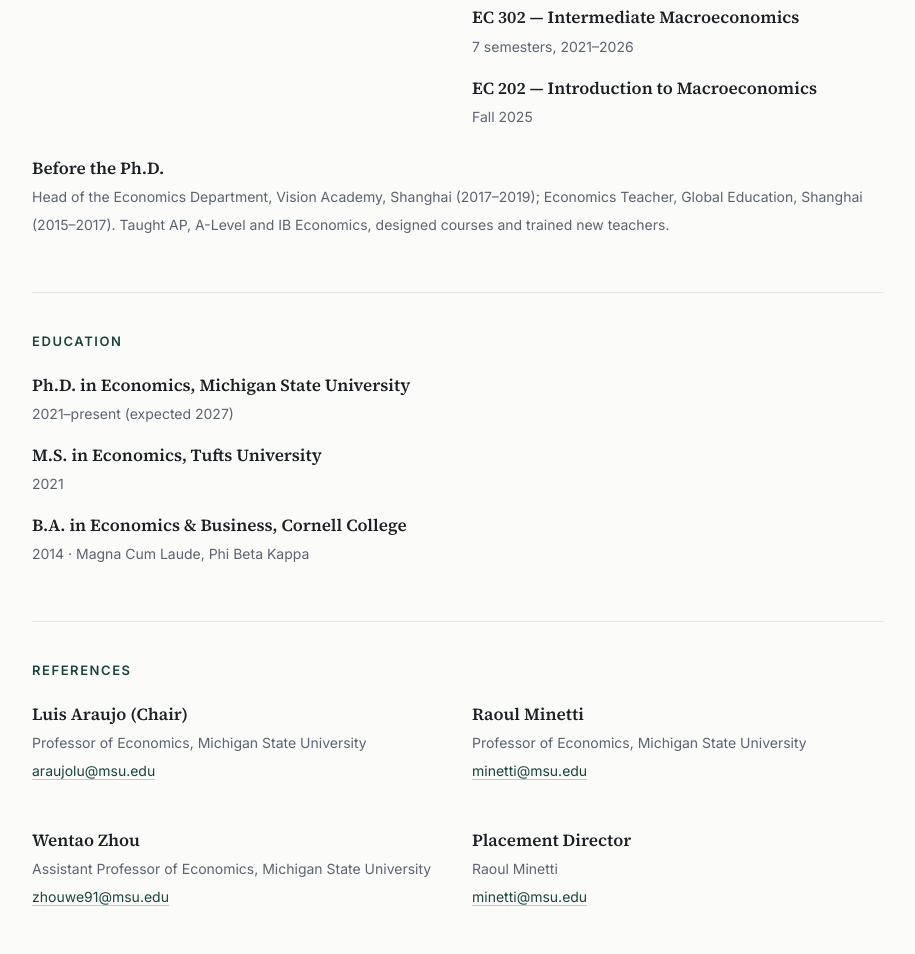
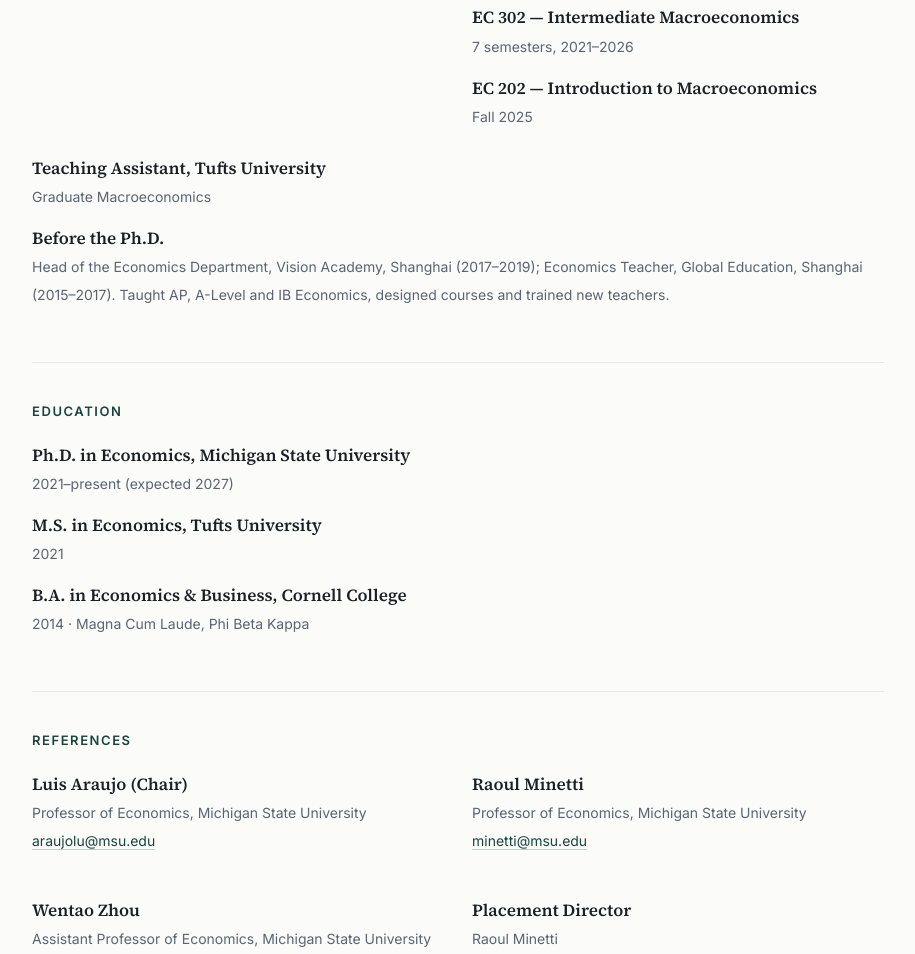
Before and after one commit to yi-wang-econ/yi-wang-econ.github.io, a plain HTML site: page index.html in a window 1280 px wide. Shown: the part 1504-2458 px from the top of the page, without its empty margins (182-1097 px from the left). Drawn offline with Linux system fonts and the light colour scheme.

Commit message:
Add Tufts teaching assistantship
Co-Authored-By: Claude Fable 5.2 <noreply@anthropic.com>
Claude-Session: https://claude.ai/code/session_01T33pSKki1Bs1qCope2Wy9x

```diff
--- a/index.html
+++ b/index.html
@@ -134,6 +134,7 @@
         <div class="item"><b>EC 202 — Introduction to Macroeconomics</b><span>Fall 2025</span></div>
       </div>
     </div>
+    <div class="item" style="margin-top:10px"><b>Teaching Assistant, Tufts University</b><span>Graduate Macroeconomics</span></div>
     <div class="item" style="margin-top:10px"><b>Before the Ph.D.</b><span>Head of the Economics Department, Vision Academy, Shanghai (2017–2019); Economics Teacher, Global Education, Shanghai (2015–2017). Taught AP, A-Level and IB Economics, designed courses and trained new teachers.</span></div>
   </section>
 
```
Also changed, not shown: 1 other file.
